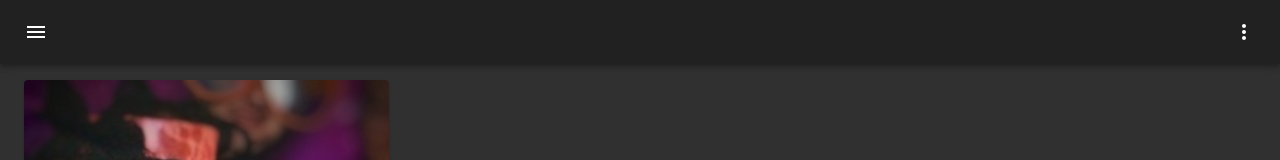
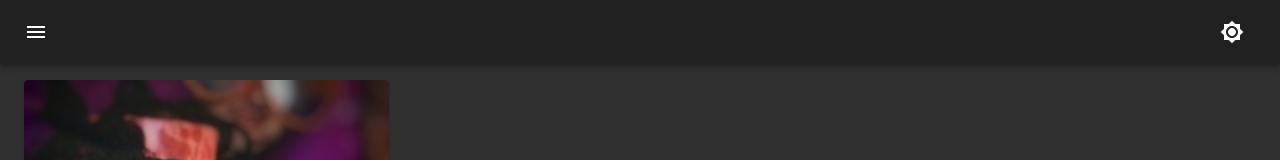
Before and after one commit to Stassi/homepage, a Next.js app: page / in a window 1280 px wide. Shown: the top 160 px of the page. Built offline with nearby package versions, Linux system fonts and the light colour scheme.

Commit message:
implement dark|light theme

```diff
--- a/components/AppBar/AppBar.js
+++ b/components/AppBar/AppBar.js
@@ -1,18 +1,29 @@
 import React from 'react'
 import MuiAppBar from '@material-ui/core/AppBar'
+import IconButton from '@material-ui/core/IconButton'
 import Toolbar from '@material-ui/core/Toolbar'
 import MenuButton from './MenuButton'
-import MoreButton from './MoreButton'
 import Title from './Title'
 
-const AppBar = () => (
+const AppBar = ({
+  handleToggleDarkLight,
+  DarkenIcon,
+  LightenIcon,
+  theme: {
+    palette: {
+      type: themePaletteType
+    }
+  }
+}) => (
   <MuiAppBar color='default' position='static'>
     <Toolbar>
       <MenuButton />
 
       <Title {...{ text: '' }} />
 
-      <MoreButton />
+      <IconButton color='inherit' onClick={handleToggleDarkLight}>
+        {themePaletteType === 'light' ? <DarkenIcon /> : <LightenIcon />}
+      </IconButton>
     </Toolbar>
   </MuiAppBar>
 )
```
